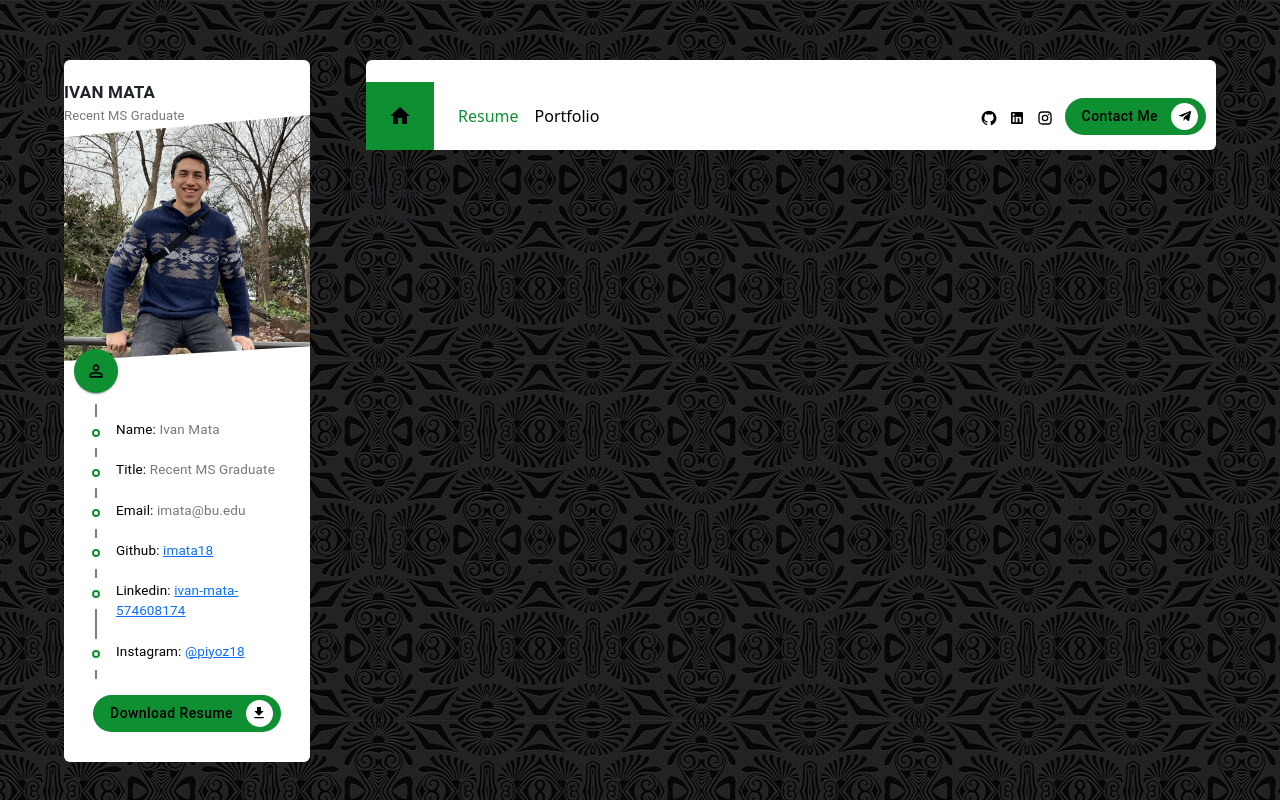
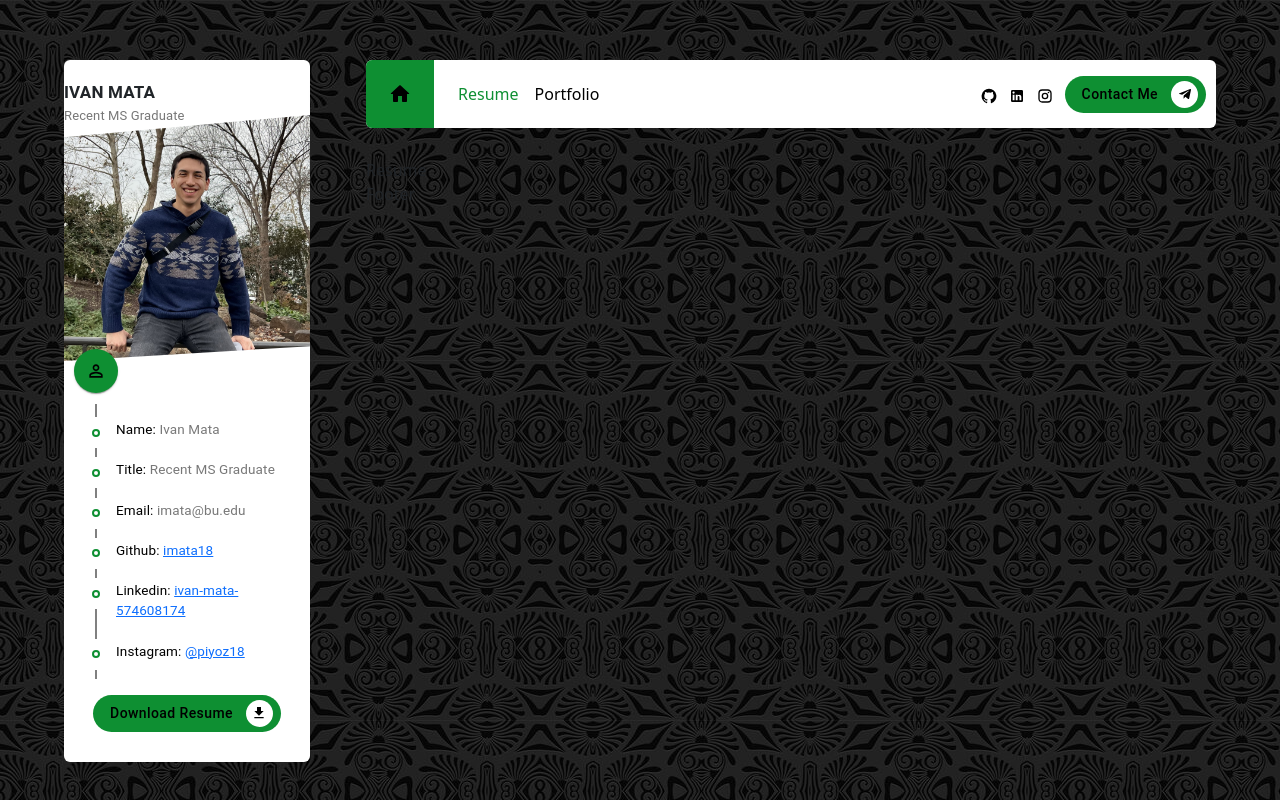
Before and after one commit to imata18/portfolio-homepage, a React (Create React App) app: page / in a window 1280 px wide. Built offline with nearby package versions, Linux system fonts and the light colour scheme.

Commit message:
Fixed overflow-x

```diff
--- a/src/Components/Header/Header.css
+++ b/src/Components/Header/Header.css
@@ -1,7 +1,7 @@
 .header {
     margin-bottom: 30px !important;
     background-color: white !important;
-    padding: 22px 0 0 0 !important;
+    padding: 0px 0 0 0 !important;
     border-radius: 6px !important;
     box-shadow: 0px 2px 92px 0px rgba(0,0,0,0.07) !important;
 }
@@ -31,8 +31,8 @@
     display: flex;
     justify-content: center;
     align-items:center;
-    border-top-left-radius: inherit;
-    border-bottom-left-radius: inherit;
+    border-top-left-radius: 6px;
+    border-bottom-left-radius: 6px;
 }
 
 .header .header_left {
--- a/src/index.css
+++ b/src/index.css
@@ -6,7 +6,7 @@ body {
   -webkit-font-smoothing: antialiased;
   -moz-osx-font-smoothing: grayscale;
   background: #f4f4f4;
-  overflow: hidden;
+  overflow-x: hidden;
   background: url('./Assets/Images/mexican_website_bg.jpg');
 }
 
```
